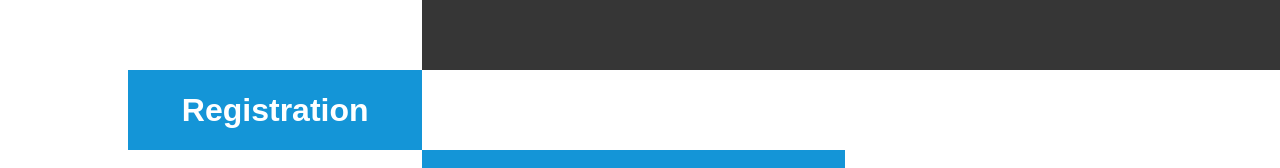
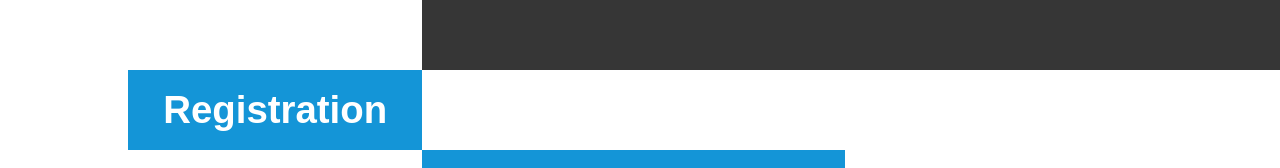
Before and after one commit to BIWhitfield/passwordValidationForm, a plain HTML site: page index.html in a window 1280 px wide. Shown: the part 170-338 px from the top of the page. Drawn offline with Linux system fonts and the light colour scheme.

Commit message:
[app.css] add registration heading style vw

```diff
--- a/css/app.css
+++ b/css/app.css
@@ -53,7 +53,7 @@ h1 {
   color: white;
   text-align: center;
   font-family: arial, sans-serif;
-  font-size: 100%;
+  font-size: 1.5vw;
   line-height: 10vh;
   background-color: #1495D7;
   float: left;
@@ -84,7 +84,6 @@ h1 {
 }
 
 .form {
-  position: relative;
   color: white;
   width: 100%;
   height: 100%;
```
